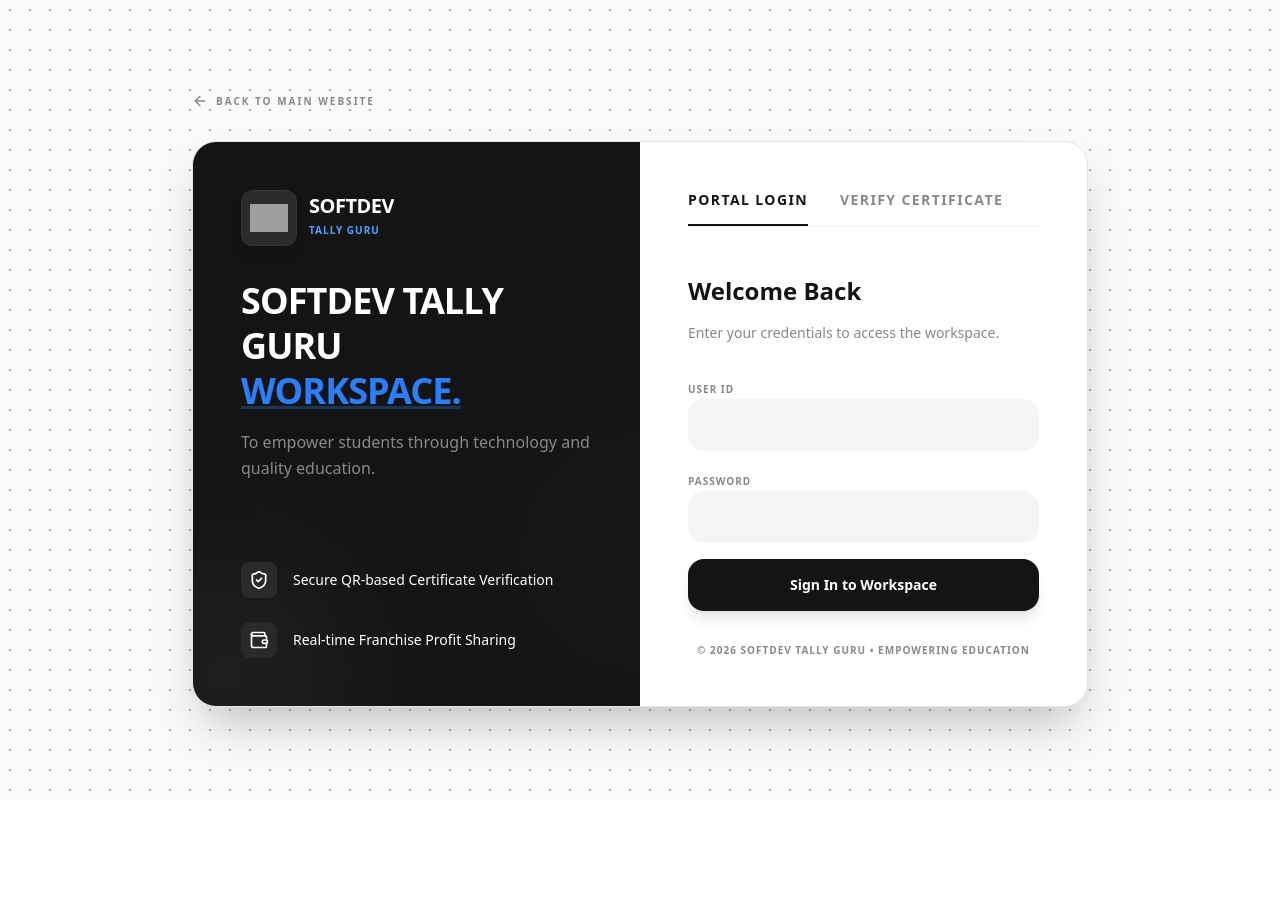
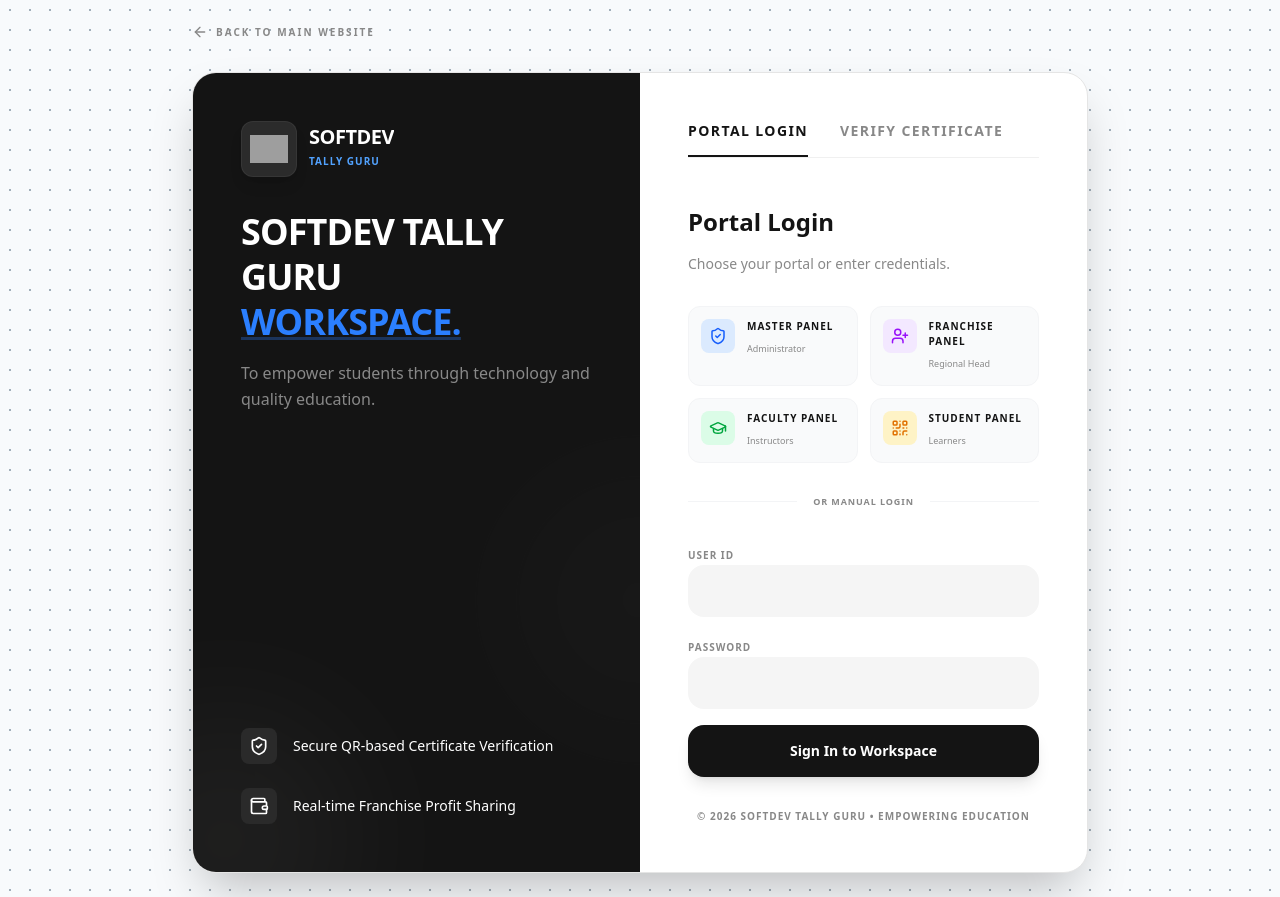
Before and after one commit to tiwarypapu55-bot/softdcdev1, a React (Vite) app: page /login in a window 1280 px wide. Before the commit the page ends 800 px from the top, so only its background shows below. Built offline with nearby package versions, Linux system fonts and the light colour scheme; grey boxes are pictures that could not be loaded.

Commit message:
feat: Add developer attribution and update landing page
Adds developer attribution in the layout and website footer. Also refactors the landing page login section to include portal selection options and updates headings.

```diff
--- a/src/components/Layout.tsx
+++ b/src/components/Layout.tsx
@@ -275,6 +275,11 @@ export const Sidebar = () => {
              <LogOut size={20} />
            </button>
         </div>
+        {isOpen && (
+          <div className="mt-4 text-center">
+            <p className="text-[7px] font-black text-white/20 uppercase tracking-[0.2em]">Developed by Digital Communique Private Limited</p>
+          </div>
+        )}
       </div>
     </aside>
   );
--- a/src/components/WebsiteLayout.tsx
+++ b/src/components/WebsiteLayout.tsx
@@ -285,7 +285,10 @@ export const WebsiteLayout = ({ children }: { children: React.ReactNode }) => {
           </div>
         </div>
         <div className="max-w-7xl mx-auto px-6 mt-10 flex flex-col md:flex-row justify-between items-center space-y-4 md:space-y-0 text-[10px] font-bold uppercase tracking-widest text-white/60">
-           <p>© {new Date().getFullYear()} {businessProfile.name}. All Rights Reserved.</p>
+           <div className="space-y-1 text-center md:text-left">
+              <p>© {new Date().getFullYear()} {businessProfile.name}. All Rights Reserved.</p>
+              <p className="text-white/40">Developed by Digital Communique Private Limited</p>
+           </div>
            <div className="flex items-center space-x-6">
               <span className="hover:text-white cursor-pointer transition-colors">Privacy Policy</span>
               <span className="hover:text-white cursor-pointer transition-colors">Terms of Service</span>
--- a/src/pages/Landing.tsx
+++ b/src/pages/Landing.tsx
@@ -175,11 +175,70 @@ export const LandingPage = () => {
                 className="space-y-6"
               >
                   <div className="space-y-4">
-                    <h2 className="text-2xl font-bold text-[#141414]">Welcome Back</h2>
-                    <p className="text-sm text-[#888888]">Enter your credentials to access the workspace.</p>
+                    <h2 className="text-2xl font-bold text-[#141414]">Portal Login</h2>
+                    <p className="text-sm text-[#888888]">Choose your portal or enter credentials.</p>
                   </div>
 
-                   <form onSubmit={handleManualLogin} className="space-y-4 pt-2" autoComplete="off">
+                  {/* Portal Selection Grid */}
+                  <div className="grid grid-cols-2 gap-3 pt-2">
+                    <button
+                      onClick={() => handleQuickLogin('Admin123', 'admin@123')}
+                      className="p-3 bg-gray-50 border border-gray-100 rounded-xl hover:border-blue-600 hover:bg-blue-50 transition-all text-left flex items-start space-x-3 group"
+                    >
+                      <div className="p-2 bg-blue-100 text-blue-600 rounded-lg group-hover:bg-blue-600 group-hover:text-white transition-colors">
+                        <ShieldCheck size={18} />
+                      </div>
+                      <div>
+                        <span className="block text-[10px] font-black uppercase tracking-widest text-[#141414]">Master Panel</span>
+                        <span className="text-[9px] font-medium text-[#888888]">Administrator</span>
+                      </div>
+                    </button>
+                    <button
+                      onClick={() => handleQuickLogin('centerabc', 'abc')}
+                      className="p-3 bg-gray-50 border border-gray-100 rounded-xl hover:border-purple-600 hover:bg-purple-50 transition-all text-left flex items-start space-x-3 group"
+                    >
+                      <div className="p-2 bg-purple-100 text-purple-600 rounded-lg group-hover:bg-purple-600 group-hover:text-white transition-colors">
+                        <UserPlus size={18} />
+                      </div>
+                      <div>
+                        <span className="block text-[10px] font-black uppercase tracking-widest text-[#141414]">Franchise Panel</span>
+                        <span className="text-[9px] font-medium text-[#888888]">Regional Head</span>
+                      </div>
+                    </button>
+                    <button
+                      onClick={() => handleQuickLogin('teacher', 'teacher')}
+                      className="p-3 bg-gray-50 border border-gray-100 rounded-xl hover:border-green-600 hover:bg-green-50 transition-all text-left flex items-start space-x-3 group"
+                    >
+                      <div className="p-2 bg-green-100 text-green-600 rounded-lg group-hover:bg-green-600 group-hover:text-white transition-colors">
+                        <GraduationCap size={18} />
+                      </div>
+                      <div>
+                        <span className="block text-[10px] font-black uppercase tracking-widest text-[#141414]">Faculty Panel</span>
+                        <span className="text-[9px] font-medium text-[#888888]">Instructors</span>
+                      </div>
+                    </button>
+                    <button
+                      onClick={() => handleQuickLogin('student', 'student')}
+                      className="p-3 bg-gray-50 border border-gray-100 rounded-xl hover:border-amber-600 hover:bg-amber-50 transition-all text-left flex items-start space-x-3 group"
+                    >
+                      <div className="p-2 bg-amber-100 text-amber-600 rounded-lg group-hover:bg-amber-600 group-hover:text-white transition-colors">
+                        <QrCode size={18} />
+                      </div>
+                      <div>
+                        <span className="block text-[10px] font-black uppercase tracking-widest text-[#141414]">Student Panel</span>
+                        <span className="text-[9px] font-medium text-[#888888]">Learners</span>
+                      </div>
+                    </button>
+                  </div>
+
+                  <div className="relative py-2 flex items-center justify-center">
+                    <div className="absolute inset-0 flex items-center">
+                      <div className="w-full border-t border-gray-100"></div>
+                    </div>
+                    <span className="relative z-10 px-4 bg-white text-[9px] font-black text-[#888888] uppercase tracking-widest">Or Manual Login</span>
+                  </div>
+
+                   <form onSubmit={handleManualLogin} className="space-y-4 pt-0" autoComplete="off">
                   <div className="space-y-1.5">
                     <label className="text-[10px] font-bold text-[#888888] uppercase tracking-widest">User ID</label>
                     <input
```
